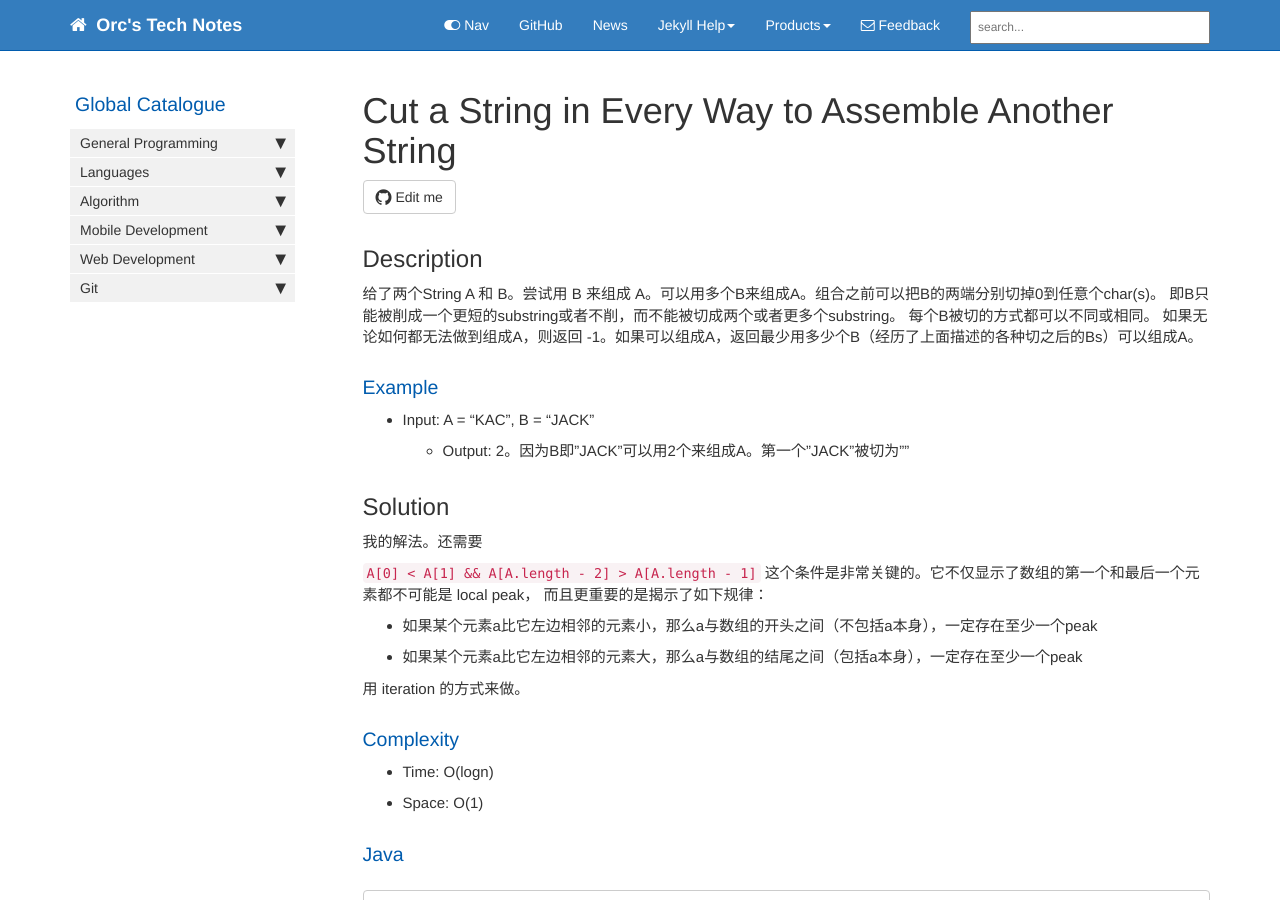
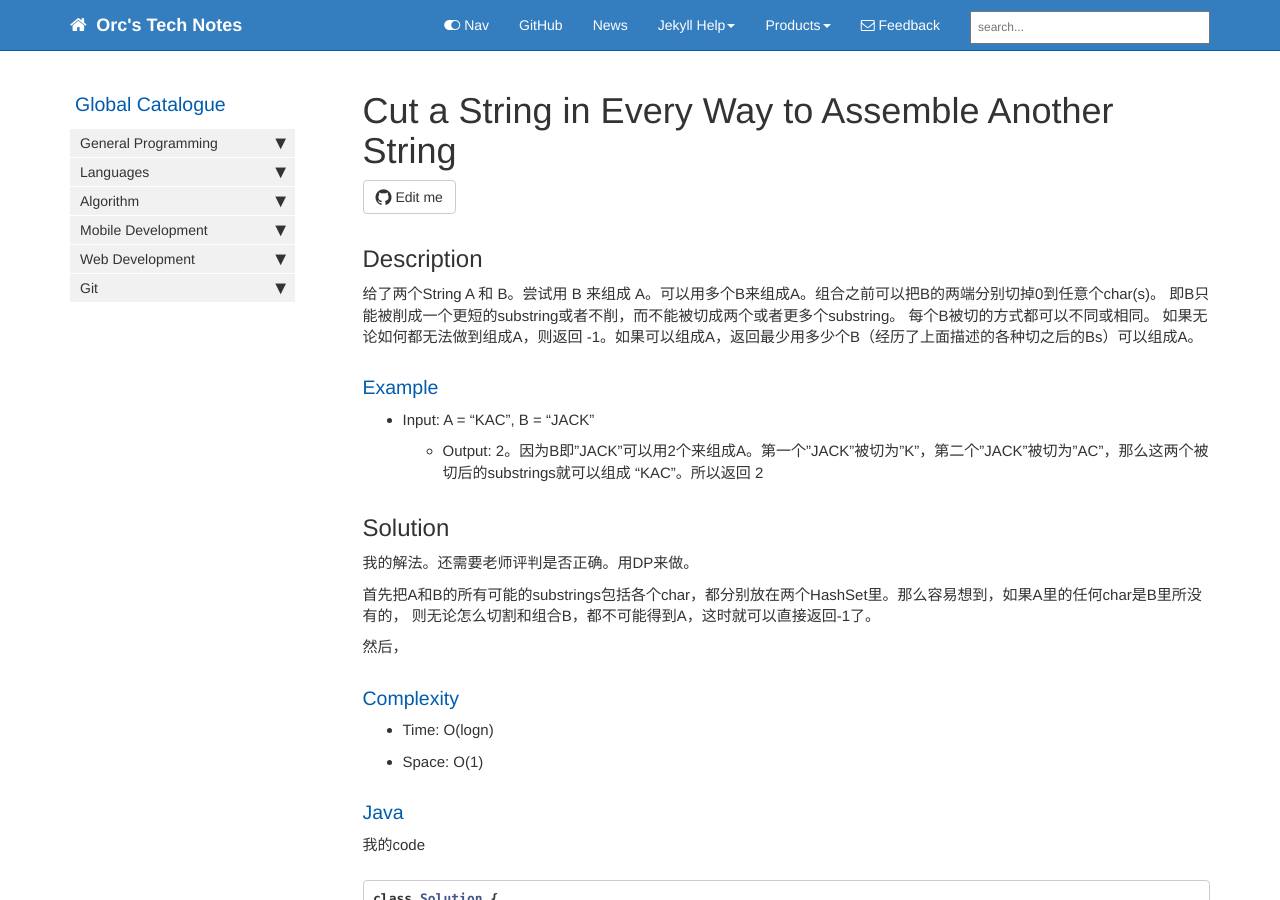
Before and after one commit to HungryOrc/hungryorc.github.io, a Jekyll site: the page built from pages/algorithm/algorithm_cut_string_to_assemble_another_string.md, in a window 1280 px wide and 900 px high. Built offline with Jekyll 4.4.1, drawn with Linux system fonts in a browser that asks for light colours; nearby versions of some CDN libraries; comment, search, counter and statistics services are not loaded.

Commit message:
Update algorithm_cut_string_to_assemble_another_string.md

````diff
--- a/pages/algorithm/algorithm_cut_string_to_assemble_another_string.md
+++ b/pages/algorithm/algorithm_cut_string_to_assemble_another_string.md
@@ -17,23 +17,22 @@ toc: false
 
 ### Example
 * Input: A = "KAC", B = "JACK"
-  * Output: 2。因为B即"JACK"可以用2个来组成A。第一个"JACK"被切为""
+  * Output: 2。因为B即"JACK"可以用2个来组成A。第一个"JACK"被切为"K"，第二个"JACK"被切为"AC"，那么这两个被切后的substrings就可以组成 "KAC"。所以返回 2
 
 ## Solution
-我的解法。还需要
+我的解法。还需要老师评判是否正确。用DP来做。
 
-`A[0] < A[1] && A[A.length - 2] > A[A.length - 1]` 这个条件是非常关键的。它不仅显示了数组的第一个和最后一个元素都不可能是 local peak，
-而且更重要的是揭示了如下规律：
-* 如果某个元素a比它左边相邻的元素小，那么a与数组的开头之间（不包括a本身），一定存在至少一个peak
-* 如果某个元素a比它左边相邻的元素大，那么a与数组的结尾之间（包括a本身），一定存在至少一个peak
+首先把A和B的所有可能的substrings包括各个char，都分别放在两个HashSet<String>里。那么容易想到，如果A里的任何char是B里所没有的，
+ 则无论怎么切割和组合B，都不可能得到A，这时就可以直接返回-1了。
 
-用 iteration 的方式来做。
+ 然后，
 
 ### Complexity
 * Time: O(logn)
 * Space: O(1)
 
 ### Java
+我的code
 ```java
 class Solution {
 
````
